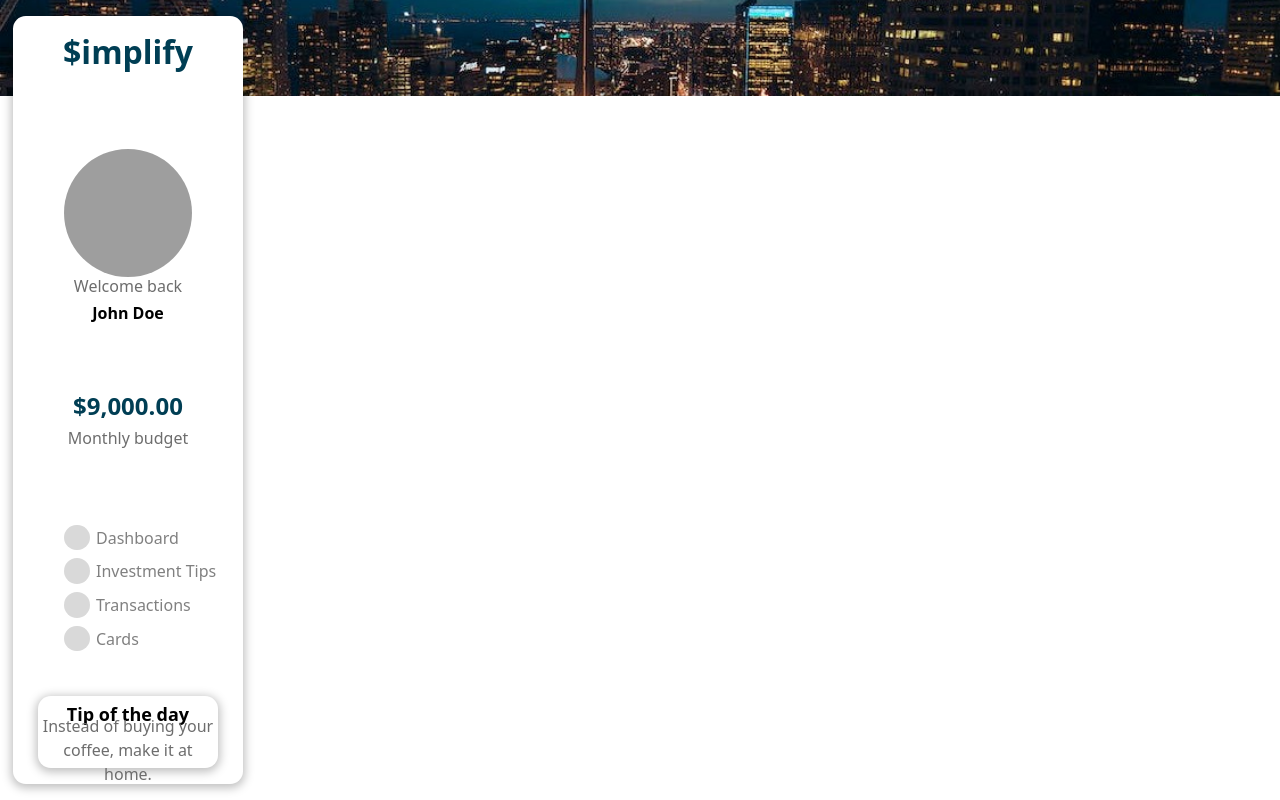
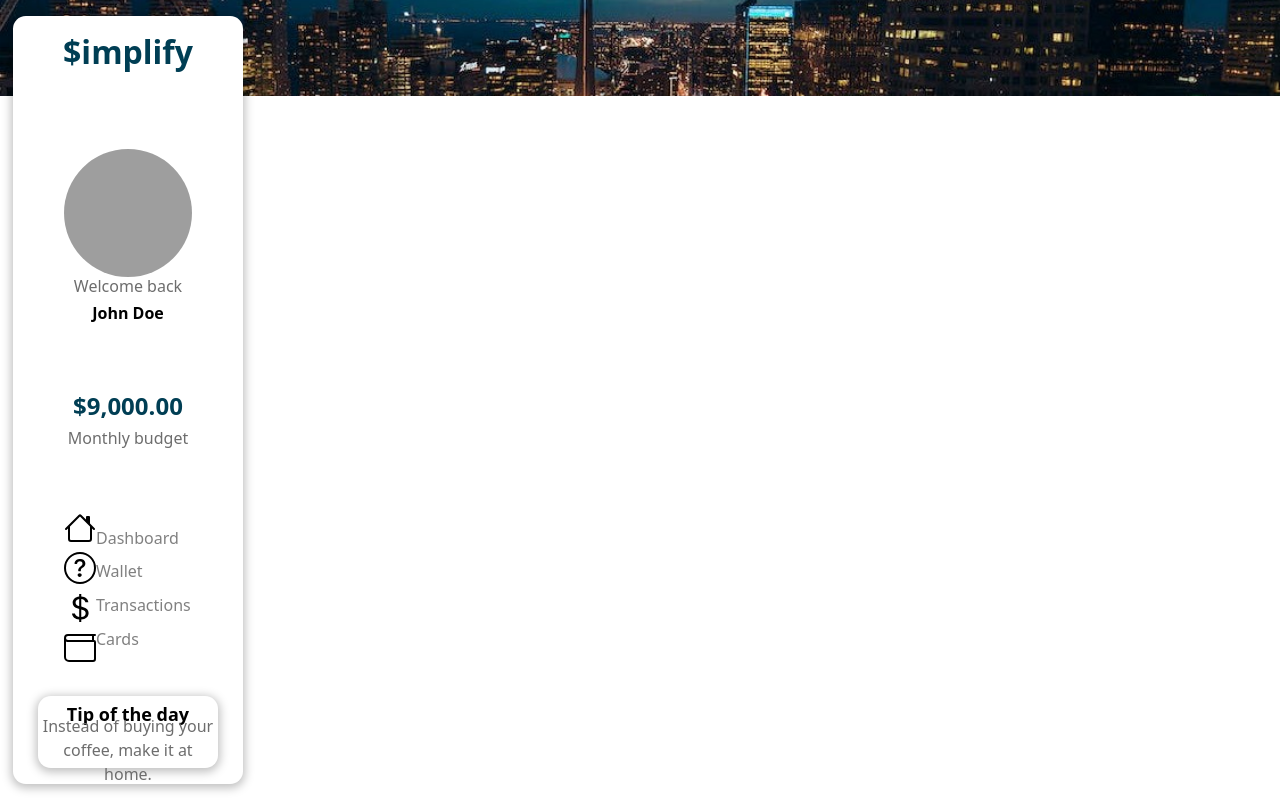
Before and after one commit to SevagSA/Simplify, a React (Create React App) app in the folder frontend/: page / in a window 1280 px wide. Built offline with nearby package versions, Linux system fonts and the light colour scheme; grey boxes are pictures that could not be loaded.

Commit message:
Update SidebarComponent.js

```diff
--- a/frontend/src/components/Sidebar/SidebarComponent.js
+++ b/frontend/src/components/Sidebar/SidebarComponent.js
@@ -36,19 +36,28 @@ export default class Sidebar extends Component{
                 <div>
                   <div className="small-width center-element">
                     <div className="width-5"></div>
-                    <div className="icon-picture"></div>
+                    <svg xmlns="http://www.w3.org/2000/svg" width="32" height="32" fill="currentColor" class="bi bi-house" viewBox="0 0 16 16">
+                      <path d="M8.707 1.5a1 1 0 0 0-1.414 0L.646 8.146a.5.5 0 0 0 .708.708L2 8.207V13.5A1.5 1.5 0 0 0 3.5 15h9a1.5 1.5 0 0 0 1.5-1.5V8.207l.646.647a.5.5 0 0 0 .708-.708L13 5.793V2.5a.5.5 0 0 0-.5-.5h-1a.5.5 0 0 0-.5.5v1.293L8.707 1.5ZM13 7.207V13.5a.5.5 0 0 1-.5.5h-9a.5.5 0 0 1-.5-.5V7.207l5-5 5 5Z"/>
+                    </svg>
                   </div>
                   <div className="small-width center-element">
                     <div className="width-5"></div>
-                    <div className="icon-picture"></div>
+                    <svg xmlns="http://www.w3.org/2000/svg" width="32" height="32" fill="currentColor" class="bi bi-question-circle" viewBox="0 0 16 16">
+                      <path d="M8 15A7 7 0 1 1 8 1a7 7 0 0 1 0 14zm0 1A8 8 0 1 0 8 0a8 8 0 0 0 0 16z"/>
+                      <path d="M5.255 5.786a.237.237 0 0 0 .241.247h.825c.138 0 .248-.113.266-.25.09-.656.54-1.134 1.342-1.134.686 0 1.314.343 1.314 1.168 0 .635-.374.927-.965 1.371-.673.489-1.206 1.06-1.168 1.987l.003.217a.25.25 0 0 0 .25.246h.811a.25.25 0 0 0 .25-.25v-.105c0-.718.273-.927 1.01-1.486.609-.463 1.244-.977 1.244-2.056 0-1.511-1.276-2.241-2.673-2.241-1.267 0-2.655.59-2.75 2.286zm1.557 5.763c0 .533.425.927 1.01.927.609 0 1.028-.394 1.028-.927 0-.552-.42-.94-1.029-.94-.584 0-1.009.388-1.009.94z"/>
+                    </svg>
                   </div>
                   <div className="small-width center-element">
                     <div className="width-5"></div>
-                    <div className="icon-picture"></div>
+                    <svg xmlns="http://www.w3.org/2000/svg" width="32" height="32" fill="currentColor" class="bi bi-currency-dollar" viewBox="0 0 16 16">
+                      <path d="M4 10.781c.148 1.667 1.513 2.85 3.591 3.003V15h1.043v-1.216c2.27-.179 3.678-1.438 3.678-3.3 0-1.59-.947-2.51-2.956-3.028l-.722-.187V3.467c1.122.11 1.879.714 2.07 1.616h1.47c-.166-1.6-1.54-2.748-3.54-2.875V1H7.591v1.233c-1.939.23-3.27 1.472-3.27 3.156 0 1.454.966 2.483 2.661 2.917l.61.162v4.031c-1.149-.17-1.94-.8-2.131-1.718H4zm3.391-3.836c-1.043-.263-1.6-.825-1.6-1.616 0-.944.704-1.641 1.8-1.828v3.495l-.2-.05zm1.591 1.872c1.287.323 1.852.859 1.852 1.769 0 1.097-.826 1.828-2.2 1.939V8.73l.348.086z"/>
+                    </svg>
                   </div>
                   <div className="small-width center-element">
                     <div className="width-5"></div>
-                    <div className="icon-picture"></div>
+                    <svg xmlns="http://www.w3.org/2000/svg" width="32" height="32" fill="currentColor" class="bi bi-wallet" viewBox="0 0 16 16">
+                      <path d="M0 3a2 2 0 0 1 2-2h13.5a.5.5 0 0 1 0 1H15v2a1 1 0 0 1 1 1v8.5a1.5 1.5 0 0 1-1.5 1.5h-12A2.5 2.5 0 0 1 0 12.5V3zm1 1.732V12.5A1.5 1.5 0 0 0 2.5 14h12a.5.5 0 0 0 .5-.5V5H2a1.99 1.99 0 0 1-1-.268zM1 3a1 1 0 0 0 1 1h12V2H2a1 1 0 0 0-1 1z"/>
+                    </svg>
                   </div>
                 </div>
                 <div className="center-left">
@@ -56,7 +65,7 @@ export default class Sidebar extends Component{
                     <h2><Link to="/dashboard" style={{ textDecoration: 'none' }} className="sidemenu-links">Dashboard</Link></h2>
                   </div>
                   <div className="full-width small-margin-top">
-                    <h2><Link to="/investements" style={{ textDecoration: 'none' }} className="sidemenu-links">Investment Tips</Link></h2>
+                    <h2><Link to="/investements" style={{ textDecoration: 'none' }} className="sidemenu-links">Wallet</Link></h2>
                   </div>
                   <div className="full-width small-margin-top">
                     <h2><Link to="/transactions" style={{ textDecoration: 'none' }} className="sidemenu-links">Transactions</Link></h2>
```
